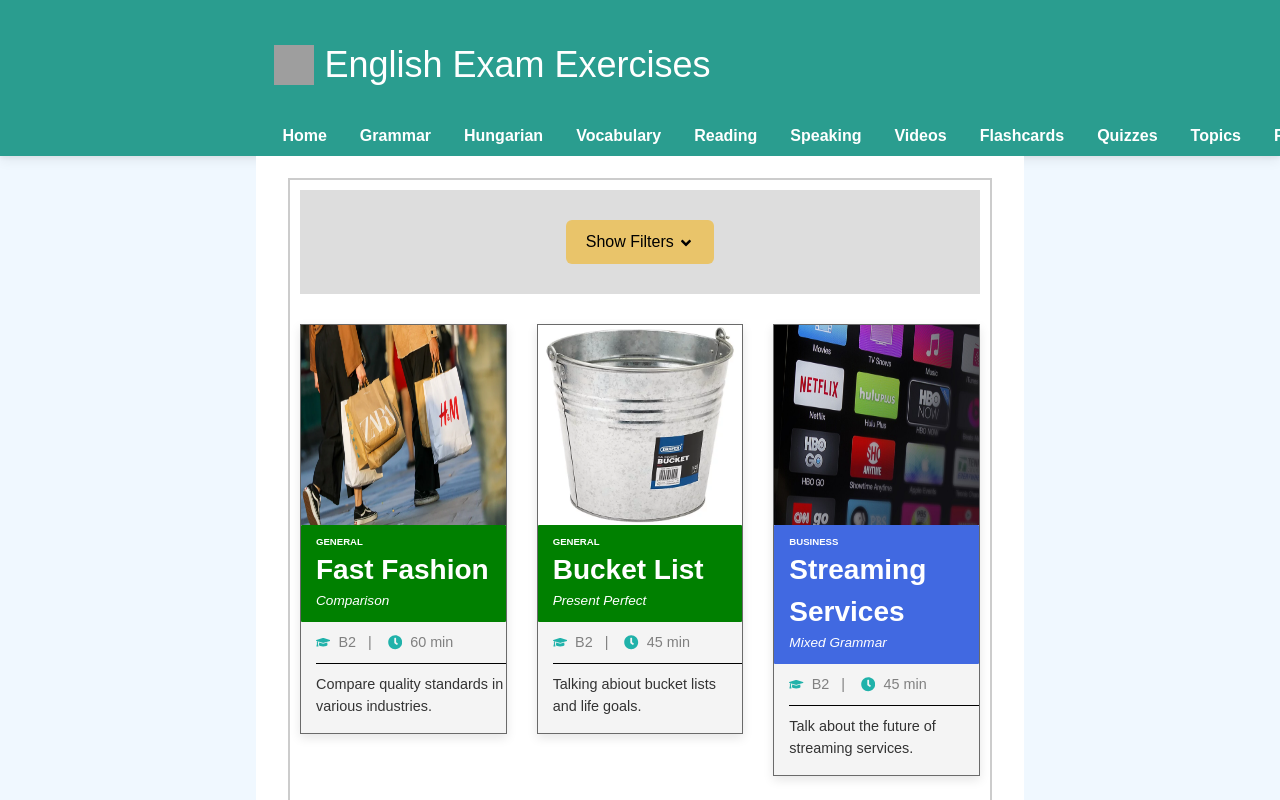
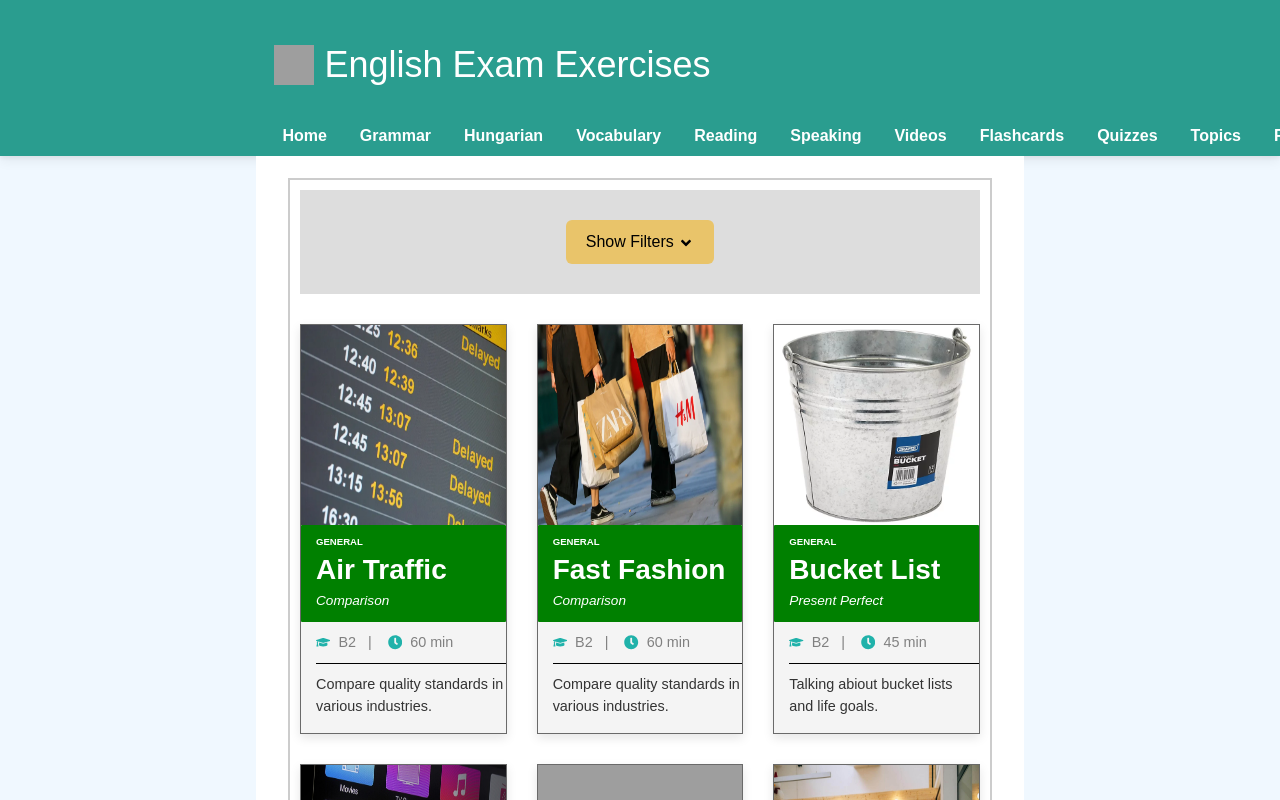
Before and after one commit to spartaq/hu-app, a React (Create React App) app: page /topics/topics in a window 1280 px wide. Shown: the top 800 px of the page. Built offline with nearby package versions, Linux system fonts and the light colour scheme; grey boxes are pictures that could not be loaded.

Commit message:
topicslist update

```diff
--- a/src/Mainpages/Topics/Data/topicslist.js
+++ b/src/Mainpages/Topics/Data/topicslist.js
@@ -1,6 +1,15 @@
 module.exports = [
 
-
+{
+      "id": "airtraffic",
+      "title": "Air Traffic",
+      "subtitle": "Comparison",
+      "category": "General",
+      "level": "B2",
+      "time": "60 min",
+      "description": "Compare quality standards in various industries.",
+      "image": "/Images/airdelay1.webp"
+    },
     {
       "id": "quality",
       "title": "Fast Fashion",
```
